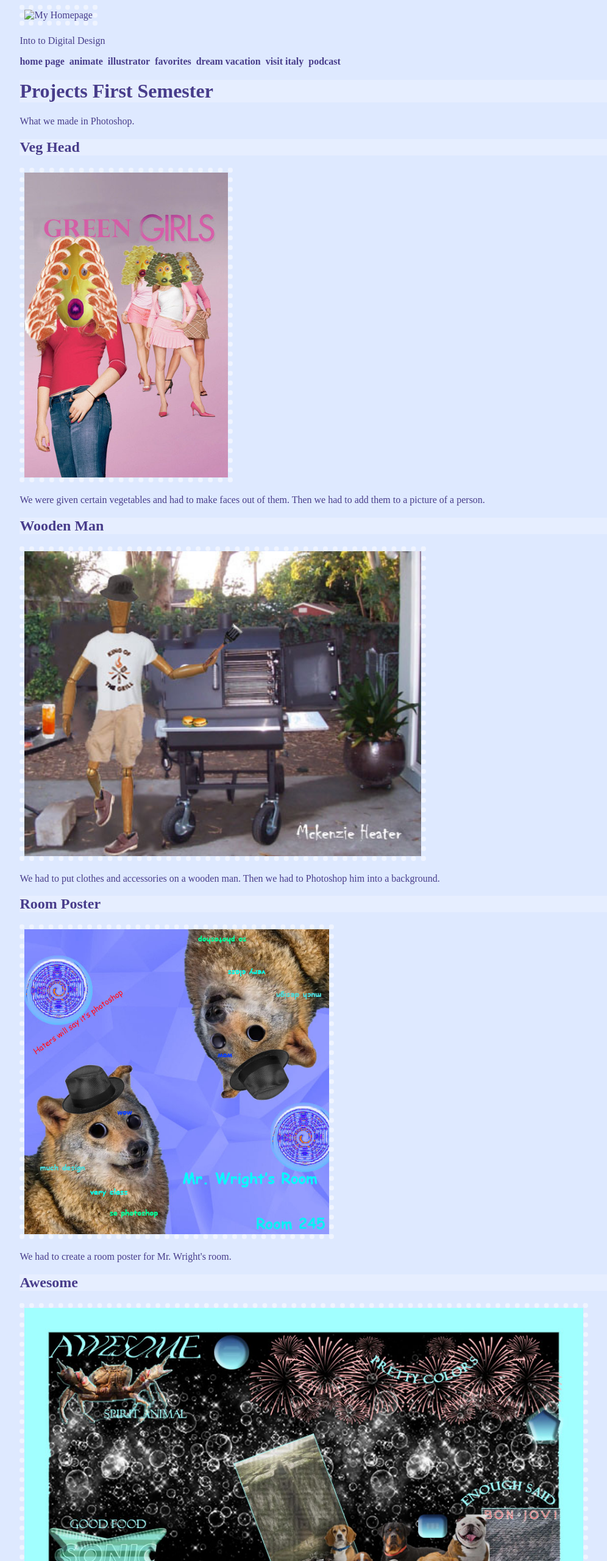
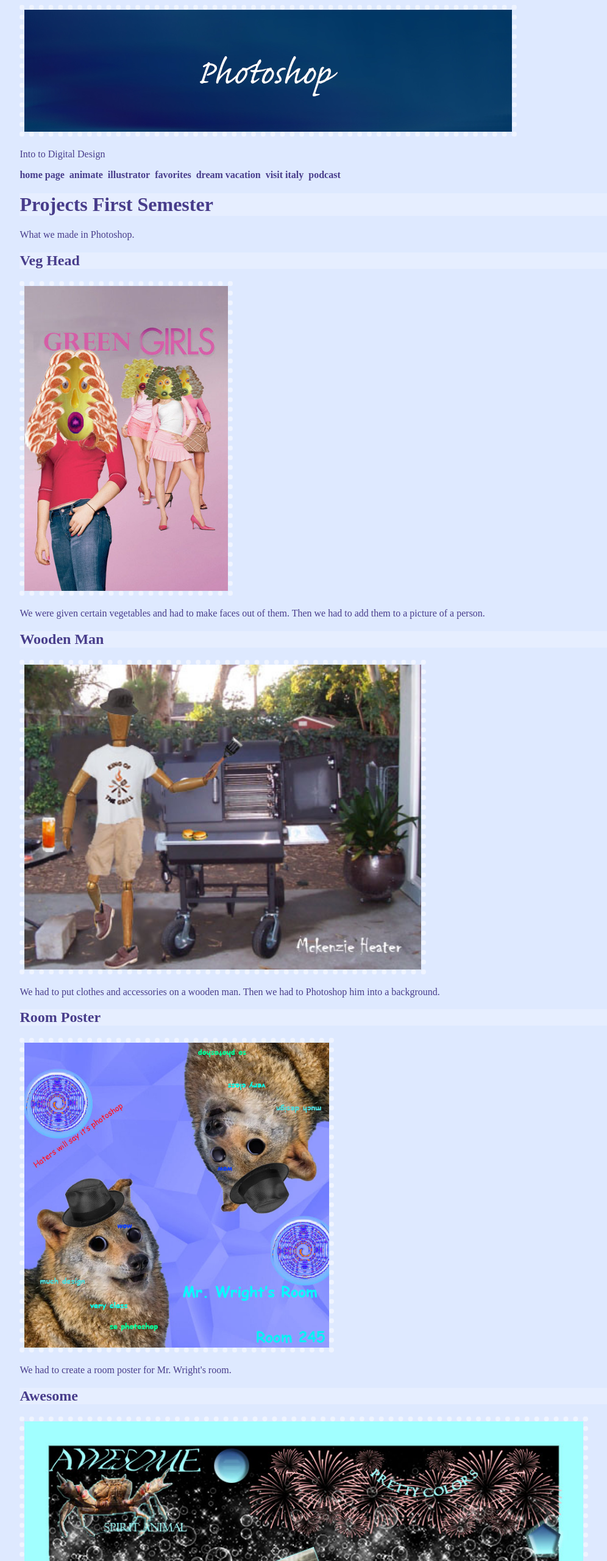
Before and after one commit to pwrightbhs/digital-design, a plain HTML site: page photoshop.html in a window 1280 px wide. Shown: the top 2560 px of the page at 61% size, without its empty margins (102-1098 px from the left). Drawn offline with Linux system fonts and the light colour scheme; files that its build step writes are made by us from their sources; files whose address does not match are found by name.

Commit message:
Update photoshop.html

```diff
--- a/photoshop.html
+++ b/photoshop.html
@@ -15,12 +15,12 @@
 	<a href="../podcast/Photoshop.wav">Photoshop</a>
 </audio>
 
-<img src="../podcast/photoshopbanner.jpg" alt="My Homepage" height="200" width="800">
+<img src="photoshopbanner.jpg" alt="My Homepage" height="200" width="800">
 <header>
   <p>Into to Digital Design </p>
 </header>
 <nav>
-		<b><a href="MyHomepage.html">home page</a>&nbsp;
+		<b><a href="index.html">home page</a>&nbsp;
 	<a href="animate.html">animate</a>&nbsp;
 	<a href="illustator.html">illustrator</a>&nbsp;
 	<a href="favorites.html">favorites</a>&nbsp;
@@ -37,25 +37,25 @@
 <p>What we made in Photoshop.</p>
 
 <h2>Veg Head</h2>
-<img src="../meangirls.jpg" alt="Veg Head" height="500">
+<img src="meangirls.jpg" alt="Veg Head" height="500">
 <p>We were given certain vegetables and had to make faces out of them. Then we had to add them to a picture of a person.</p>
 
 <h2>Wooden Man</h2>
-<img src="../me-and-my-q.jpg" alt="Wooden Man" height="500">
+<img src="me-and-my-q.jpg" alt="Wooden Man" height="500">
 <p>We had to put clothes and accessories on a wooden man. Then we had to Photoshop him into a background.</p>
 
 <h2>Room Poster</h2>
-<img src="../roomposter.jpg" alt="Room Poster" height="500">
+<img src="roomposter.jpg" alt="Room Poster" height="500">
 <p>We had to create a room poster for Mr. Wright's room.</p>
 
 <h2>Awesome</h2>
-<img src="../awesome.jpg" alt="Awesome" height="500">
+<img src="awesome.jpg" alt="Awesome" height="500">
 <p>We had to create a collage of things we think are awesome.</p>
 
 <h1>Projects Second Semester</h1>
 
 <h2>Winter Break</h2>
-<img src="../podcast/Break.jpg" alt="Break" height="500">
+<img src="Break.jpg" alt="Break" height="500">
 
 <h2>Draw Me</h2>
 <img src="../podcast/drawme.jpg" alt="Draw Me" height="500">
```
